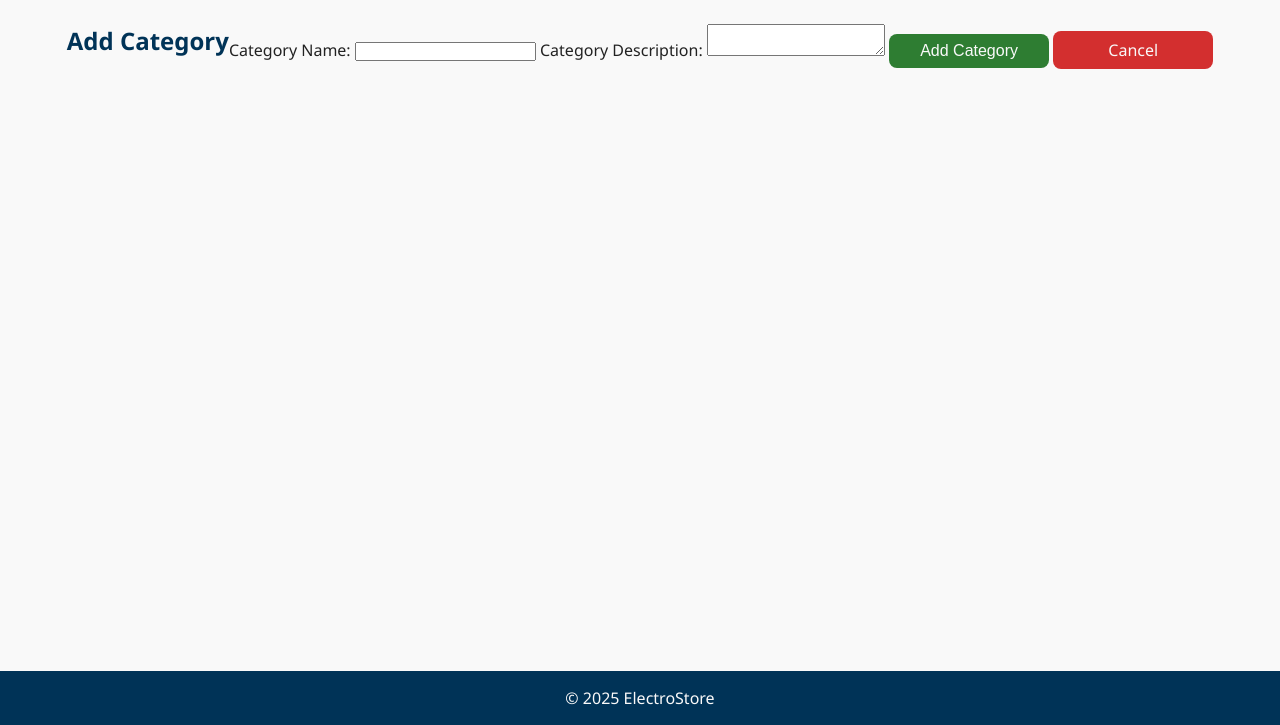
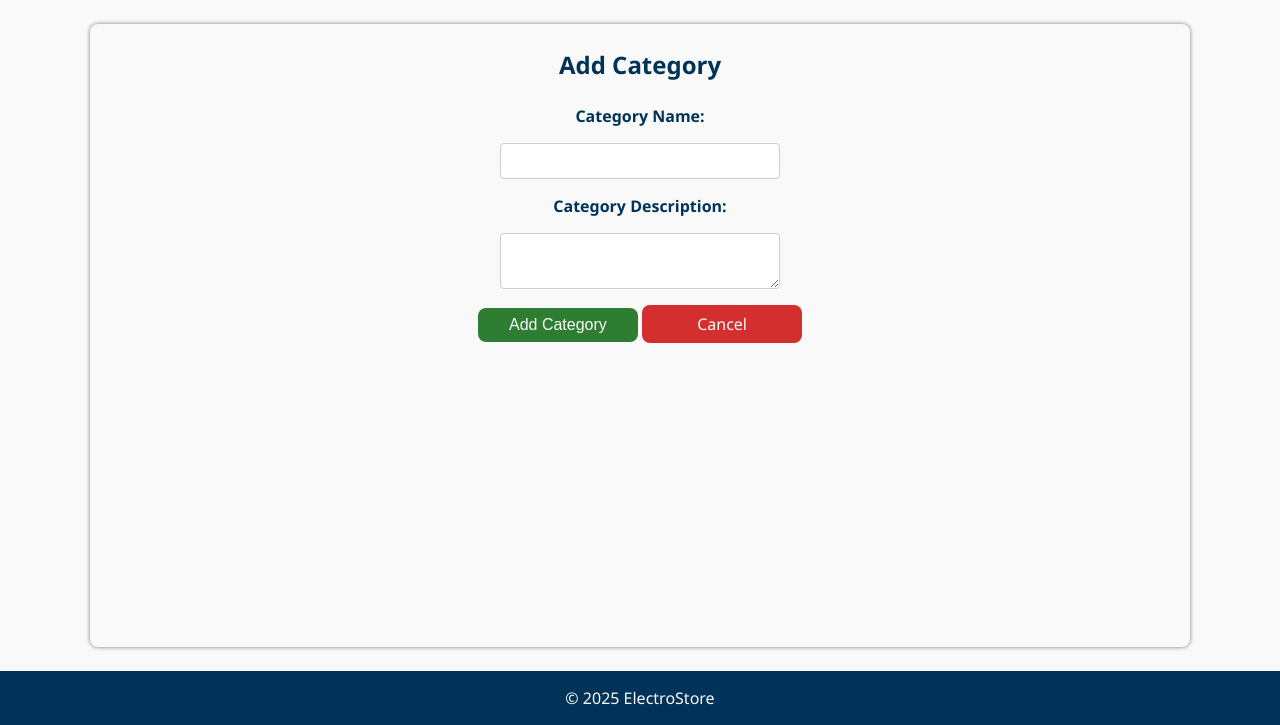
Before and after one commit to dlastic/inventory-application, a Flask app: page /categories/add in a window 1280 px wide. Shown: the part 75-800 px from the top of the page. Run offline with Flask 3, Linux system fonts and the light colour scheme.

Commit message:
Add styles to add category/product forms

```diff
--- a/static/styles.css
+++ b/static/styles.css
@@ -193,7 +193,9 @@
   color: var(--color-primary);
 }
 
-.form input {
+.form input,
+.form select,
+.form textarea {
   width: 100%;
   max-width: 280px;
   padding: var(--spacing-sm);
@@ -202,7 +204,8 @@
   border-radius: var(--radius-sm);
 }
 
-.form input:focus {
+.form input:focus,
+.form textarea:focus {
   border-color: var(--color-secondary);
   outline: none;
 }
@@ -211,6 +214,7 @@
   display: flex;
   justify-content: center;
   gap: var(--spacing-sm);
+  margin-top: var(--spacing-sm);
 }
 
 footer {
--- a/templates/add_category.html
+++ b/templates/add_category.html
@@ -1,15 +1,19 @@
 {% extends "layout.html" %}
 
 {% block content %}
+  <section>
     <h2>Add Category</h2>
-  <form method="post" action="{{ url_for('add_category') }}">
+    <form class="form" method="post" action="{{ url_for('add_category') }}">
       <label for="name">Category Name:</label>
       <input type="text" id="name" name="name" required />
 
       <label for="description">Category Description:</label>
       <textarea id="description" name="description" required></textarea>
 
+      <div class="_form_actions">
         <button class="btn btn--add" type="submit">Add Category</button>
         <a class="btn btn--cancel" href="{{ url_for('list_categories') }}">Cancel</a>
+      </div>
     </form>
+  </section>
 {% endblock content %}
```
Also changed, not shown: templates/add_product.html (+5 -2 lines). Lines whose indentation alone changed are shown as unchanged.
